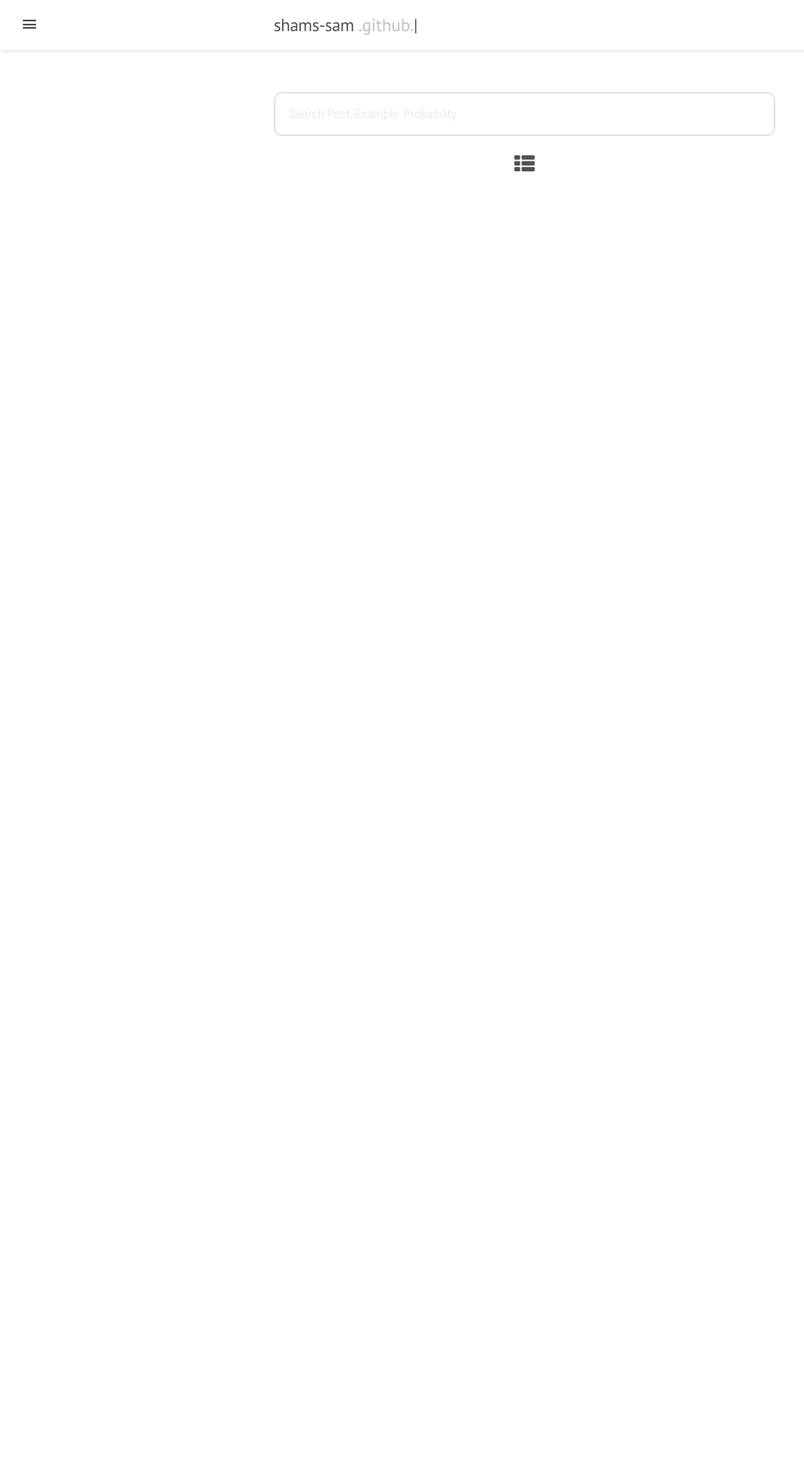
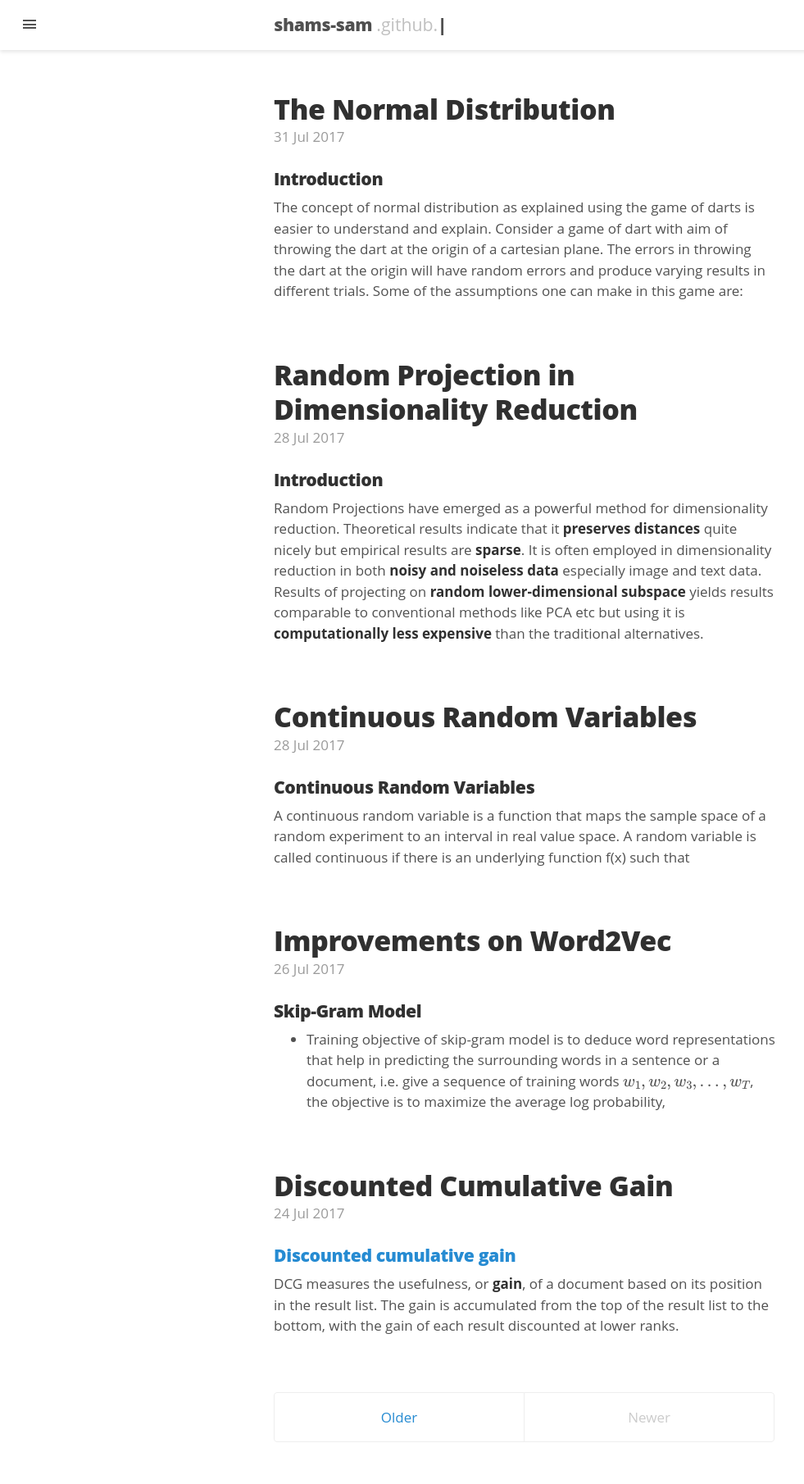
Before and after one commit to shreyasrh9/github-page-v2, a Jekyll site: the page built from index.html, in a window 1280 px wide. Shown: the whole page at 82% size, without its empty margins (0-981 px from the left). Built offline with Jekyll 4.4.1, drawn with Linux system fonts in a browser that asks for light colours; nearby versions of some CDN libraries; formulas are drawn with MathJax 3; the list of posts is cut into pages by our own code; before the commit the page ends 900 px from its top, so only the background shows below that.

Commit message:
restructured

```diff
--- a/_config.yml
+++ b/_config.yml
@@ -13,7 +13,7 @@ description:      'Data Scientist @ Practo'
 url:              https://shams-sam.github.io
 baseurl:          ''
 paginate:         5
-paginate_path:    '/notes/page:num/'
+paginate_path:    '/page:num/'
 
 author:
   name: 'Shams S'
--- a/_includes/sidebar.html
+++ b/_includes/sidebar.html
@@ -96,8 +96,6 @@
   <nav class="sidebar-nav">
     <a class="sidebar-nav-item{% if page.url == site.baseurl %} active{% endif %}" href="{{ site.baseurl }}/">Home</a>
 
-    <a class="sidebar-nav-item" href="{{ site.baseurl }}/notes">Notes</a>
-
     {% comment %}
       The code below dynamically generates a sidebar nav of pages with
       `layout: page` in the front-matter. See readme for usage.
--- a/_layouts/page.html
+++ b/_layouts/page.html
@@ -3,7 +3,7 @@ layout: default
 ---
 
 <div class="page">
-	{% if page.title != "Notes" %}
+	{% if page.title != "Home" %}
 		<h1 class="page-title">{{ page.title }}</h1>
 	{% endif %}
   	{{ content }}
--- a/index.html
+++ b/index.html
@@ -1,50 +1,51 @@
 ---
 layout: default
 title: Home
-tipue_search_active: true
-exclude_from_search: true
 mathjax: true
 ---
 
-<!-- <div class="img">
-    <img src="https://www.gravatar.com/avatar/{{site.author.emailalt_md5}}?s=240" />
-</div> -->
+<div class="posts">
+  {% for post in paginator.posts %}
+  <div class="post">
+    <h1 class="post-title">
+      <a href="{{ site.baseurl }}{{ post.url }}">
+        {{ post.title }}
+      </a>
+    </h1>
 
-<form action="{{ page.url | relative_url }}">
-  <!-- <div class="tipue_search_left"><img src="{{ "/assets/tipuesearch/search.png" | relative_url }}" class="tipue_search_icon"></div> -->
-  <div class="tipue_search_right"><input type="text" name="q" id="tipue_search_input" pattern=".{3,}" placeholder="Search Post, Example: Probability"></div>
-  <div style="clear: both;"></div>
-  <div class="show-list"><i class="fa fa-th-list"></i></div>
-</form>
+    <span class="post-date">{{ post.date | date_to_string }}</span>
 
-<div id="tipue_search_content"></div>
+    <div>
+      {% if post.fullview %}
+      {{ post.content }}
+      {% else %}
+      {% if post.shortinfo %}
+      {{ post.shortinfo }}
+      {% elsif post.description %}
+      {{ post.description }}
+      {% else %}
+      {{ post.excerpt }}
+      {% endif %}
+      {% endif %}
+    </div>
 
-<script>
-$(document).ready(function() {
-  $('#tipue_search_input').tipuesearch();
-});
+  </div>
+  {% endfor %}
+</div>
 
-$('#tipue_search_input').focus(function() {
-  $('.index_list').hide();
-})
-
-$('.show-list').click(function() {
-  $('#tipue_search_content').toggle();
-  $('.index_list').toggle();
-})
-</script>
-
-<div class="index_list hidden">
-    {% assign sorted_tags = site.tags | sort %}
-    {% for tag in sorted_tags %}
-    {% assign num = 1 %}
-    <h3 class="title-case">{{ tag.first }}</h3>
-        {% for post in site.posts %}
-          {% if post.tags contains tag.first %}
-              <h4><a href="{{site.baseurl}}{{post.url}}">{{num}}. {{ post.title }}</a></h4>
-              {% assign num = num | plus: 1 %}
-          {% endif %}
-        {% endfor %}
-    {% endfor %}
-    </div>
+<div class="pagination">
+  {% if paginator.next_page %}
+    <a class="pagination-item older" href="{{ site.baseurl }}/page{{paginator.next_page}}">Older</a>
+  {% else %}
+    <span class="pagination-item older">Older</span>
+  {% endif %}
+  {% if paginator.previous_page %}
+    {% if paginator.page == 2 %}
+      <a class="pagination-item newer" href="{{ site.baseurl }}/">Newer</a>
+    {% else %}
+      <a class="pagination-item newer" href="{{ site.baseurl }}/page{{paginator.previous_page}}">Newer</a>
+    {% endif %}
+  {% else %}
+    <span class="pagination-item newer">Newer</span>
+  {% endif %}
 </div>
--- a/public/css/lanyon.css
+++ b/public/css/lanyon.css
@@ -41,12 +41,12 @@ body {
 }
 
 html {
-  font-family: "PT Serif", Georgia, "Times New Roman", serif;
+  font-family: 'Open Sans', 'Helvetica Neue', Helvetica, Arial, sans-serif;
 }
 
 h1, h2, h3, h4, h5, h6 {
-  font-family: "PT Sans", Helvetica, Arial, sans-serif;
-  font-weight: 400;
+  font-family: 'Open Sans', 'Helvetica Neue', Helvetica, Arial, sans-serif;
+  font-weight: 800;
   color: #313131;
   letter-spacing: -.025rem;
 }
@@ -150,7 +150,7 @@ h1, h2, h3, h4, h5, h6 {
   z-index: 10;
   visibility: hidden;
   overflow-y: auto;
-  font-family: "PT Sans", Helvetica, Arial, sans-serif;
+  font-family: 'Open Sans', 'Helvetica Neue', Helvetica, Arial, sans-serif;
   font-size: .875rem; /* 15px */
   color: rgba(255,255,255,.6);
   background-color: #202020;
@@ -362,7 +362,7 @@ a.sidebar-nav-item:focus {
   overflow: hidden; /* clearfix */
   margin-left: -1rem;
   margin-right: -1rem;
-  font-family: "PT Sans", Helvetica, Arial, sans-serif;
+  font-family: 'Open Sans', 'Helvetica Neue', Helvetica, Arial, sans-serif;
   color: #ccc;
   text-align: center;
 }
--- a/public/css/poole.css
+++ b/public/css/poole.css
@@ -48,7 +48,7 @@ body {
 }
 
 html {
-  font-family: "Helvetica Neue", Helvetica, Arial, sans-serif;
+  font-family: 'Open Sans', 'Helvetica Neue', Helvetica, Arial, sans-serif;
   font-size: 12px;
   line-height: 1.5;
 }
@@ -389,7 +389,7 @@ tbody tr:nth-child(odd) th {
   overflow: hidden; /* clearfix */
   margin-left: -1rem;
   margin-right: -1rem;
-  font-family: "PT Sans", Helvetica, Arial, sans-serif;
+  font-family: 'Open Sans', 'Helvetica Neue', Helvetica, Arial, sans-serif;
   color: #ccc;
   text-align: center;
 }
```
Also changed, not shown: notes/index.html (deleted, +0 -51 lines).
